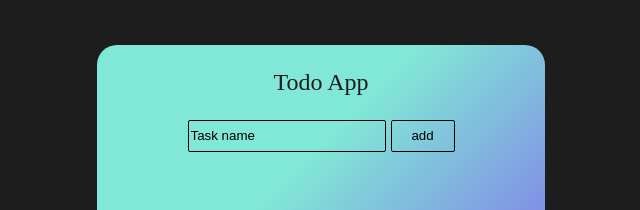
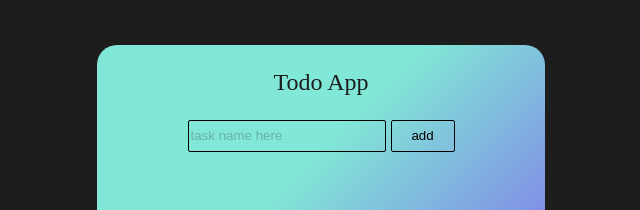
Before and after one commit to nnabse/todo-list-angular, an Angular app: page / in a window 1280 px wide. Shown: the top 210 px of the page, without its empty margins (319-959 px from the left). Built offline with nearby package versions, Linux system fonts and the light colour scheme.

Commit message:
todo app without backend

```diff
--- a/src/app/components/todo/todo.component.ts
+++ b/src/app/components/todo/todo.component.ts
@@ -18,7 +18,7 @@ export class TodoComponent implements OnInit {
 
   addTodoForm: ITodo = {
     id: this.todoId,
-    name: 'Task name',
+    name: '',
     isDone: false,
     isEditing: false,
   };
```
